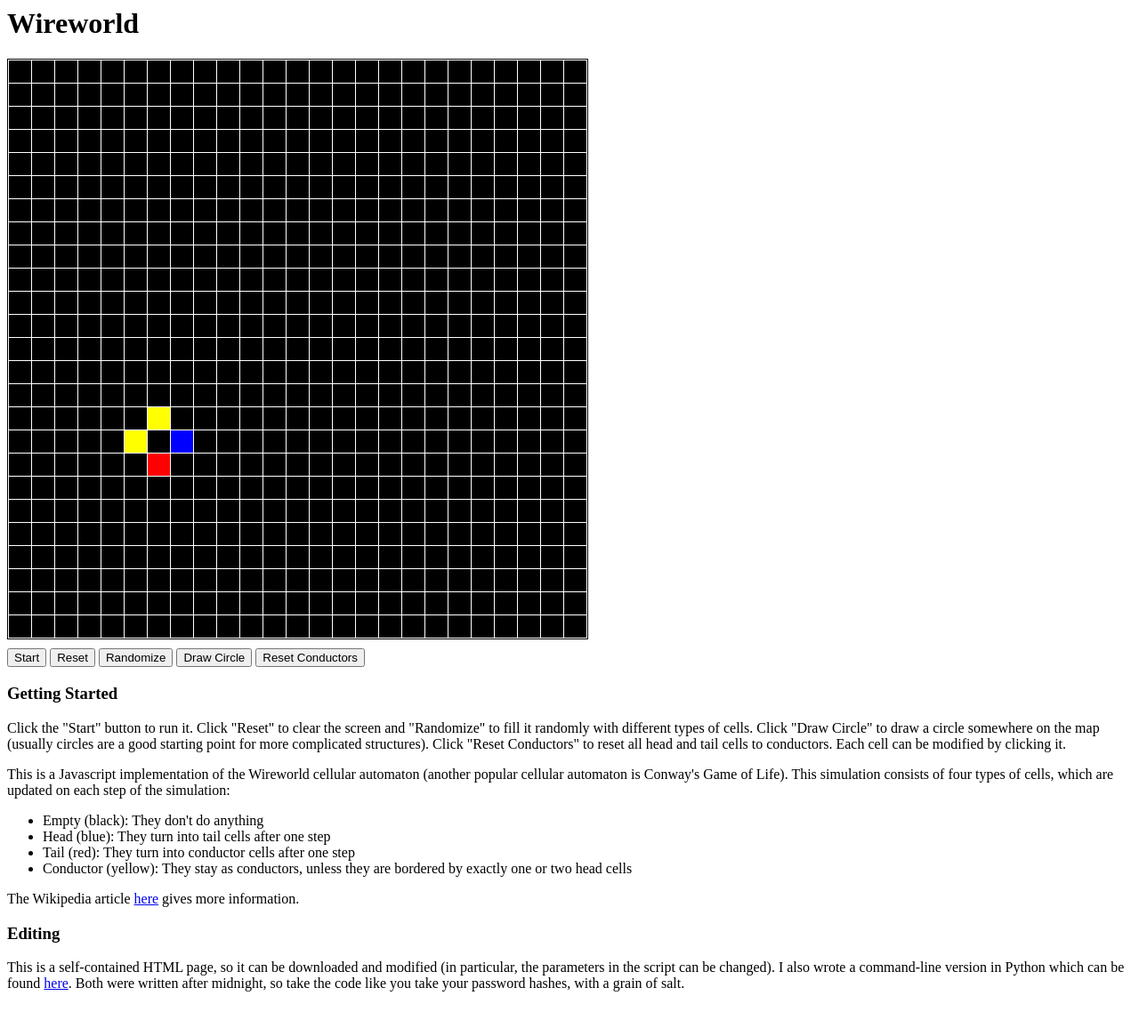
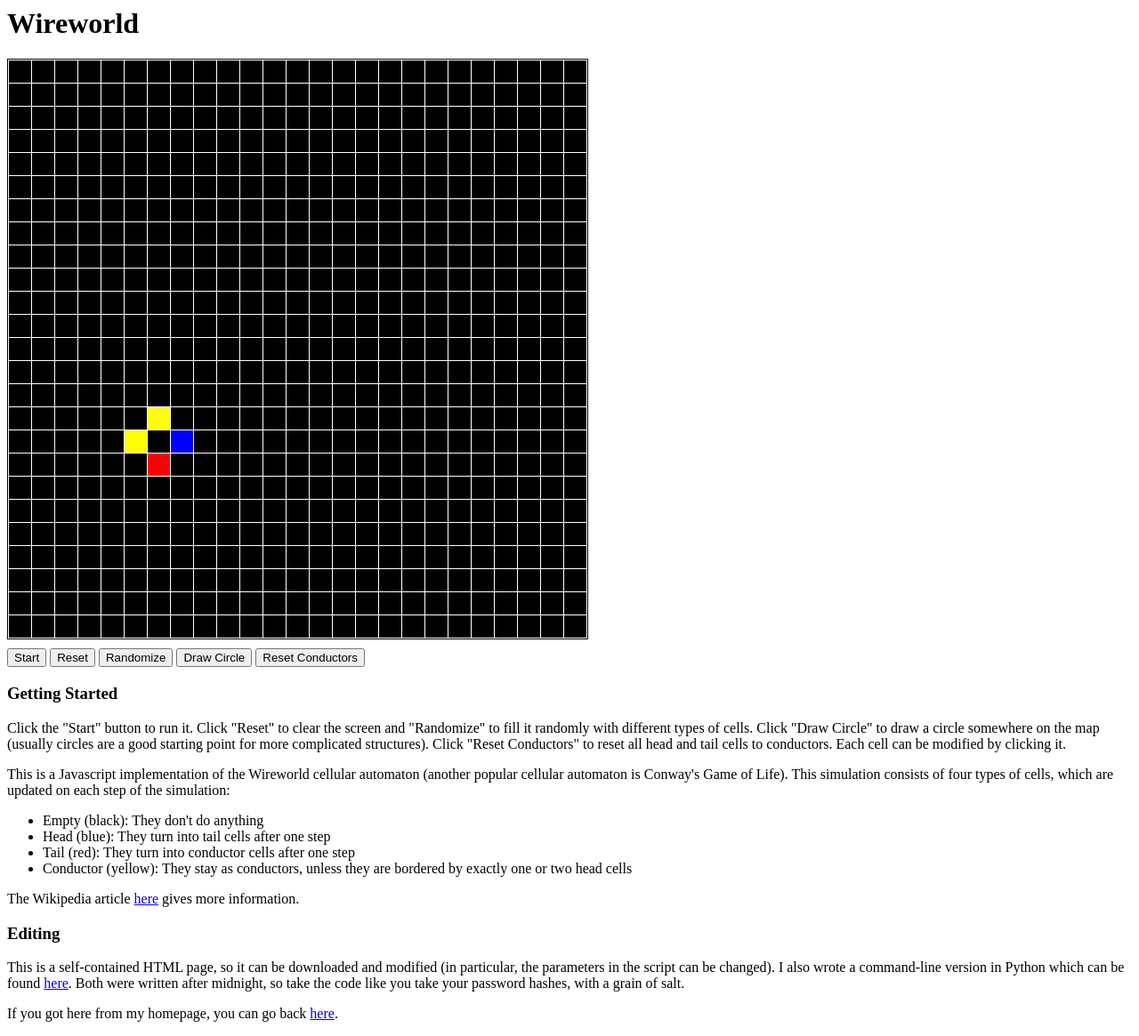
Before and after one commit to codekansas/codekansas.github.io, a Jekyll site: the page wireworld.html, which Jekyll copies as it is, in a window 1280 px wide. Shown: the whole page at 89% size. Built offline with Jekyll 4.4.1, drawn with Linux system fonts in a browser that asks for light colours; before the commit the page ends 1131 px from its top, so only the background shows below that.

Commit message:
jk its called wireworld

```diff
--- a/wireworld.html
+++ b/wireworld.html
@@ -61,6 +61,10 @@ The Wikipedia article <a href="https://en.wikipedia.org/wiki/Wireworld">here</a>
 
 <p>
 This is a self-contained HTML page, so it can be downloaded and modified (in particular, the parameters in the script can be changed). I also wrote a command-line version in Python which can be found <a href="https://gist.github.com/codekansas/e0a94b5a5670e0a1228395885d618bb2">here</a>. Both were written after midnight, so take the code like you take your password hashes, with a grain of salt.
+</p>
+
+<p>
+If you got here from my homepage, you can go back <a href="/">here</a>.
 </p>
 
 <script src="https://ajax.googleapis.com/ajax/libs/jquery/1.12.4/jquery.min.js"></script>
```
